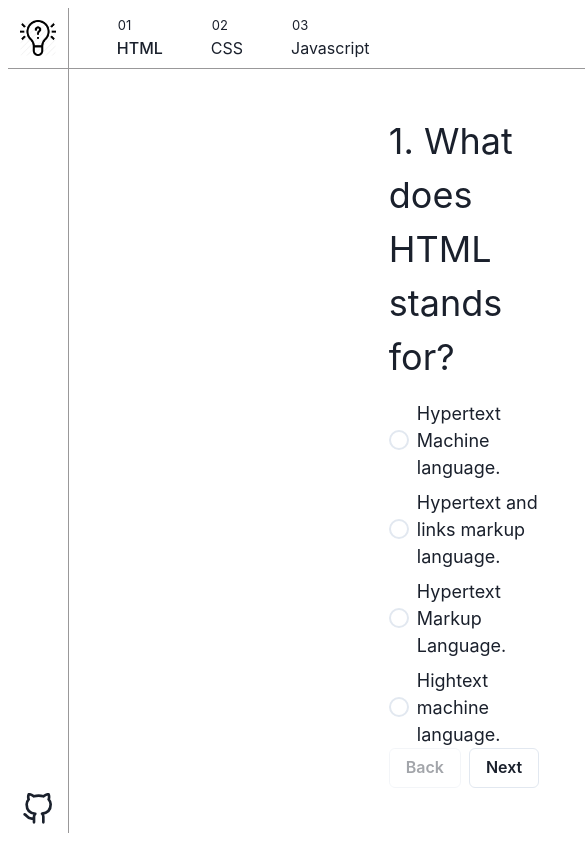
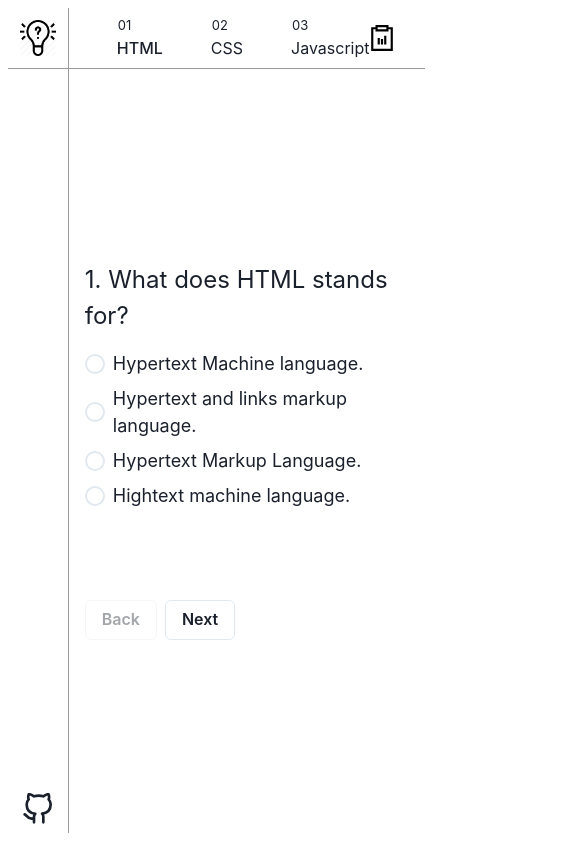
Before and after one commit to jaisharx/quizoo, a Next.js app: page / in a window 390 px wide. Shown: the top 844 px of the page, 585 px wide, since content can reach past the window. Built offline with nearby package versions, Linux system fonts and the light colour scheme.

Commit message:
adding some responsive styles

```diff
--- a/components/QuizContent.js
+++ b/components/QuizContent.js
@@ -36,14 +36,14 @@ export default function QuizContent({ quizType }) {
 
     return (
         <Flex
-            mx="80"
+            mx={[4, 4, 40]}
             minH="calc(100vh - 16px - 4rem)"
             flexDirection="column"
             justifyContent="center"
             alignItems="flex-start"
         >
             <Box minH="40vh">
-                <Text fontSize="4xl" mb="4">{`${questionCount + 1}. ${
+                <Text fontSize={['2xl', '2xl', '3xl', '4xl']} mb="4">{`${questionCount + 1}. ${
                     quizQuestions[questionCount].title
                 }`}</Text>
                 <RadioGroup onChange={setRadioValue} value={radioValue}>
```
